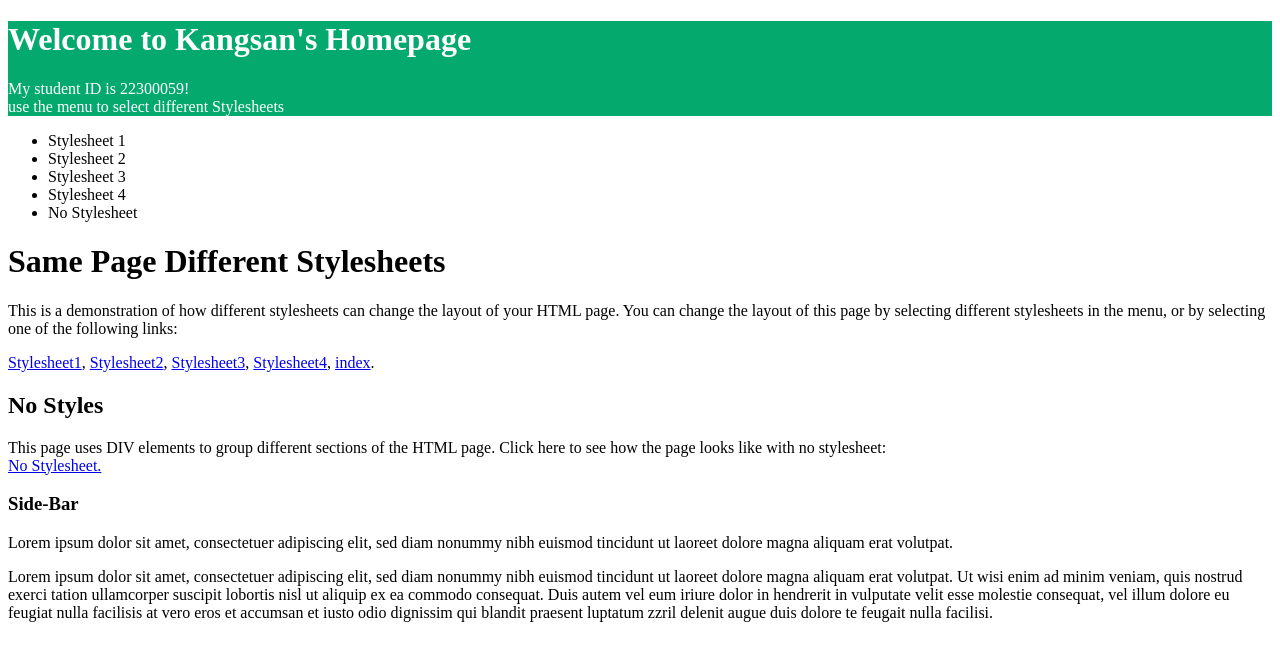
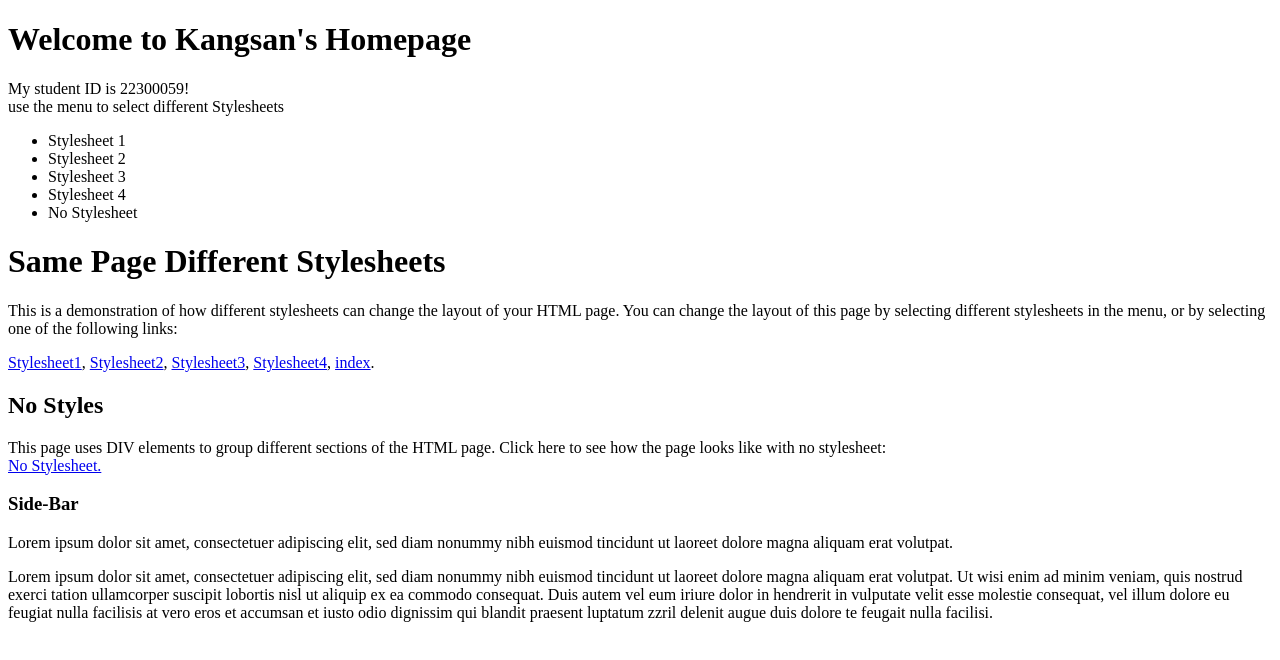
Before and after one commit to 2024OSS/1-somersault2342, a plain HTML site: page nostyle.html in a window 1280 px wide. Drawn offline with Linux system fonts and the light colour scheme.

```diff
--- a/nostyle.html
+++ b/nostyle.html
@@ -4,30 +4,15 @@
     <meta charset="UTF-8">
     <meta name="viewport" content="width=device-width, initial-scale=1.0">
     <title>My Document</title>
-    <style>
-        #top {
-            background-color: #04AA6D;
-        }
-
-        .white {
-            color: white;
-        }
-
-        .nopadding {
-            padding: 0%;
-        }
-
-        /* .nomargin {
-            margin: 0%;
-        } */
-    </style>
 </head>
 <body>
-    <div id="top">
+    <!--Header-->
+    <div id="header">
         <h1 class="white">Welcome to Kangsan's Homepage</h1>
         <p class="white nopadding">My student ID is 22300059! <br/>
         use the menu to select different Stylesheets</p>
     </div>
+    <!---->
     <div id="menu">
         <ul>
             <li>Stylesheet 1</li>
```
Also changed, not shown: style1.html (+1 -1 lines).
